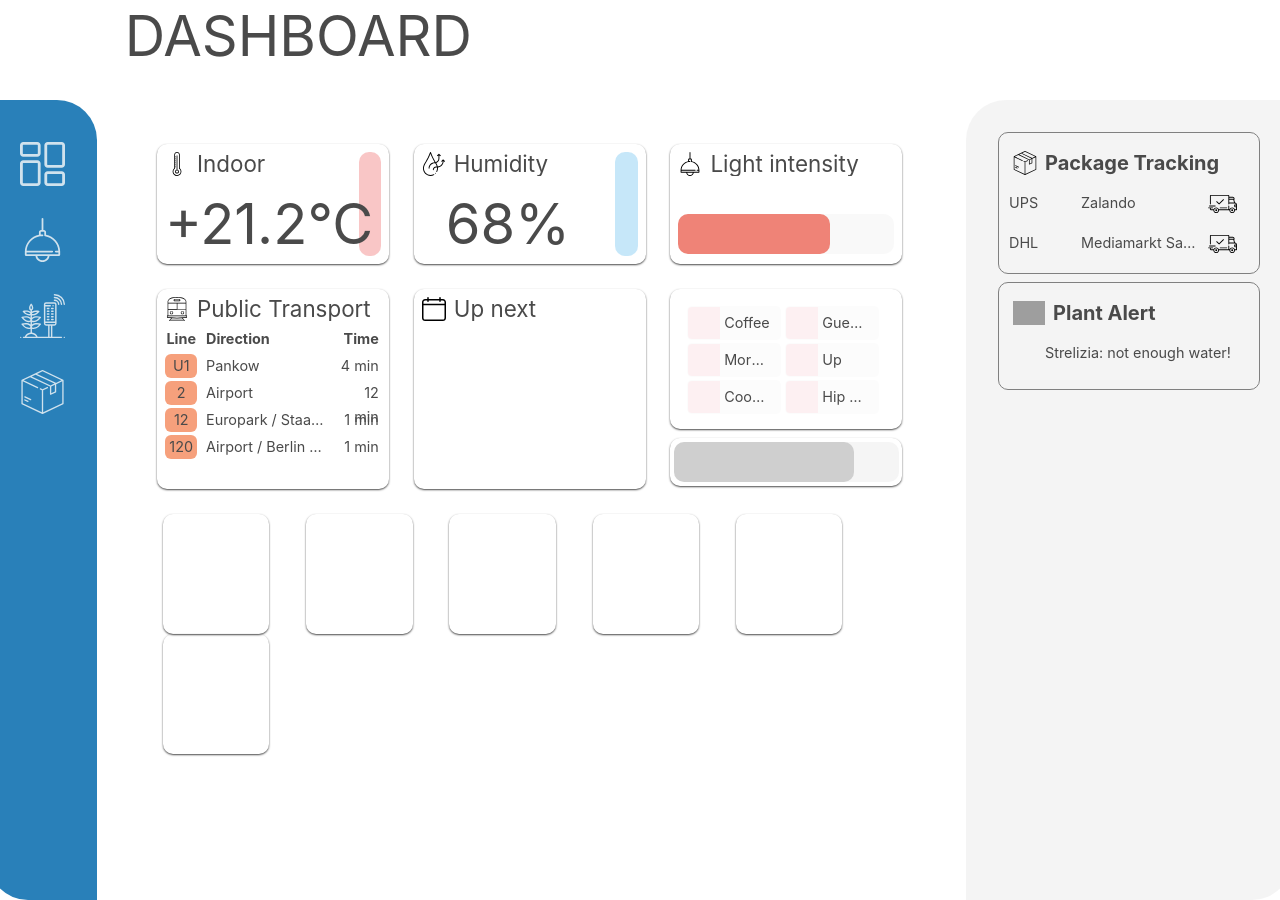
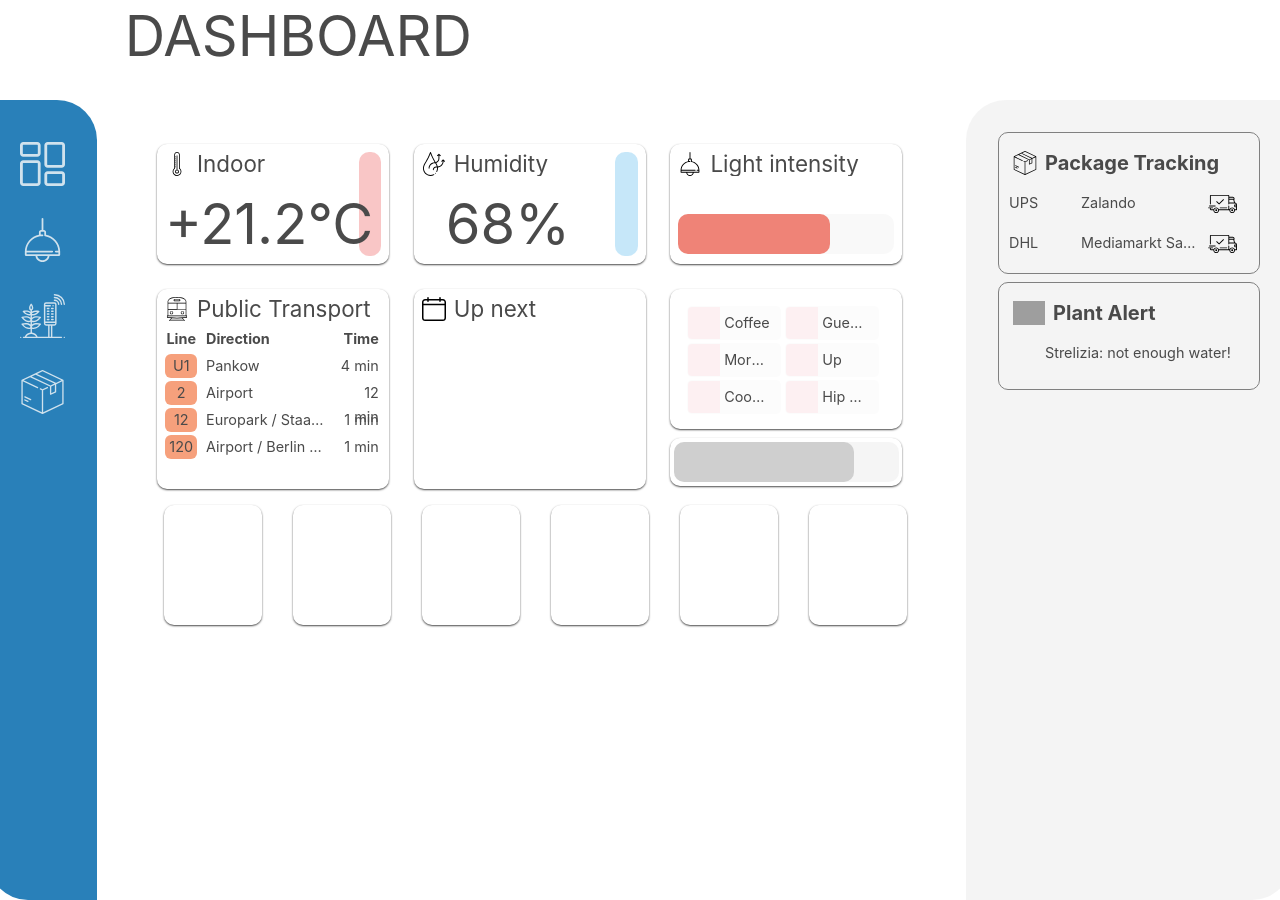
Before and after one commit to raikm/nevo, a Vue app: page /#/ in a window 1280 px wide. Built offline with nearby package versions, Linux system fonts and the light colour scheme; grey boxes are pictures that could not be loaded.

Commit message:
scrollbar

```diff
--- a/src/components/SceneBoxes/MainSceneBox.vue
+++ b/src/components/SceneBoxes/MainSceneBox.vue
@@ -50,13 +50,13 @@ export default {
 
 <style lang="scss">
 .scene-button {
+
+ display: inline-block;
   box-shadow: 0 1px 2px 0;
   border-radius: 10px;
-  display: flex;
-  float: left;
+
   height: 15vh;
-  margin: 0 2.3vh;
-
-  width: 13.3vh;
+  margin: 0 2%;
+  width: 12.3vh;
 }
 </style>
--- a/src/pages/DashboardPage/index.vue
+++ b/src/pages/DashboardPage/index.vue
@@ -199,12 +199,14 @@ export default {
 }
 
 #scene-buttons{
-  // overflow: hidden;
-  float:left;
+  // background-color: pink;
   margin-top: 1.6%;
   height: 16vh;
+  overflow-x: scroll;
+  overflow-y: hidden;
+  padding: 0.5vh;
+  white-space: nowrap;
   width: 100%;
-  // background-color: pink;
 }
 
 
```
